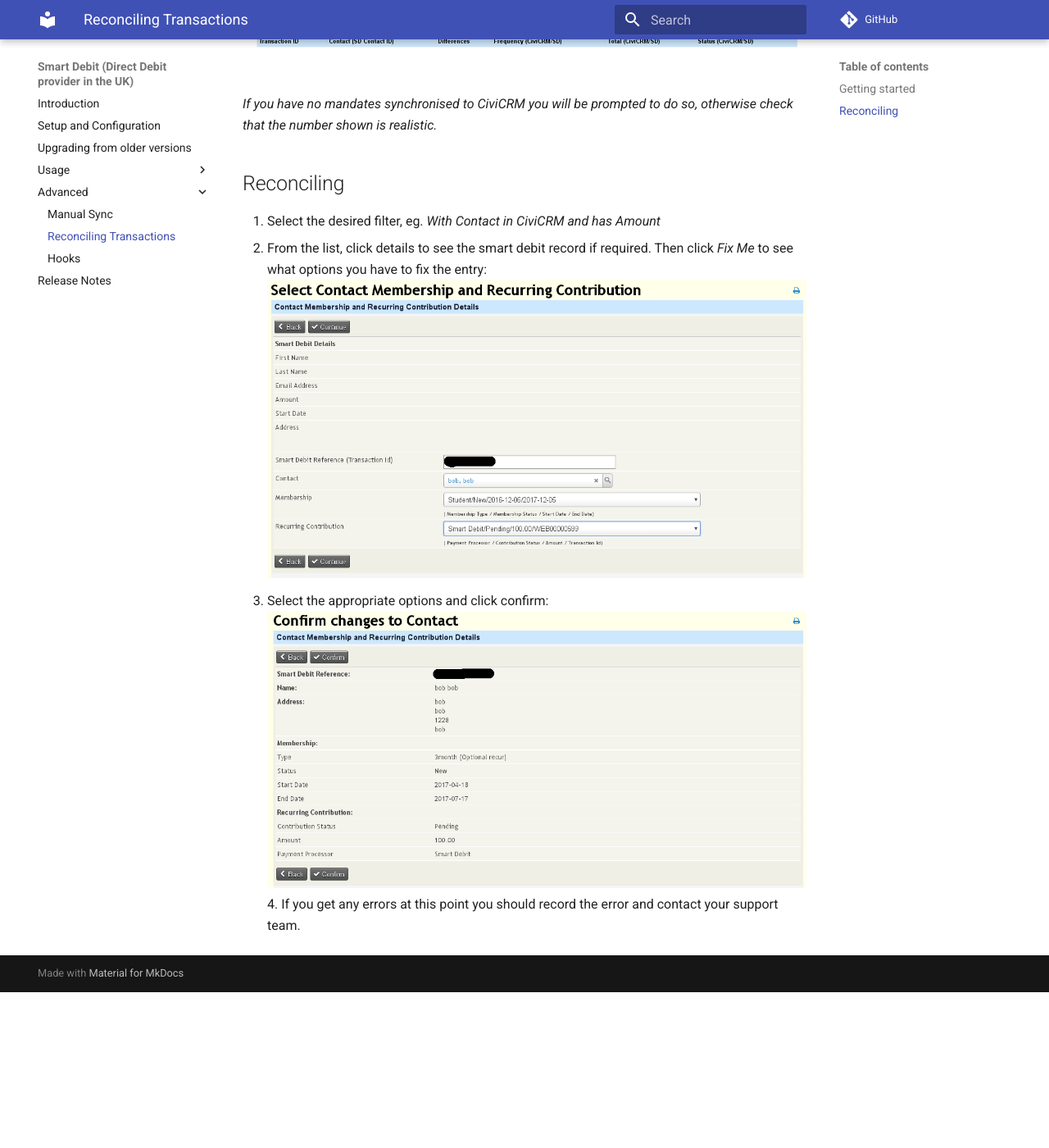
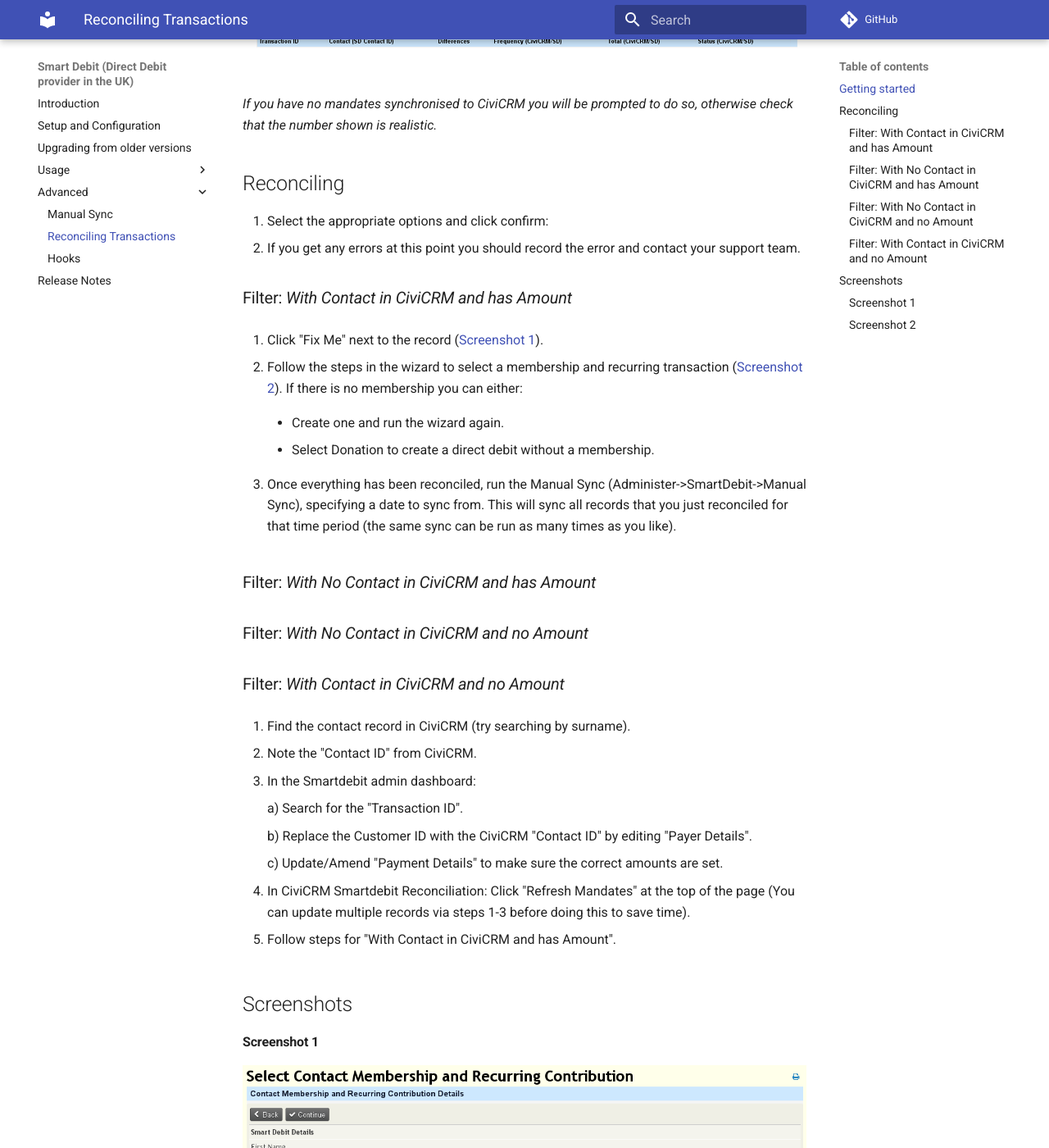
Before and after one commit to mattwire/org.civicrm.smartdebit, an MkDocs documentation site: the page built from docs/reconcile.md, in a window 1280 px wide and 1400 px high, scrolled down 609 px. Shown: the whole window at 82% size. Built offline with MkDocs 1.6.1 and Material for MkDocs 9.7.7, drawn with Linux system fonts in a browser that asks for light colours; comment, search, counter and statistics services are not loaded; old or Windows-style settings are respelled for this version of MkDocs; before the commit the page ends 1819 px from its top, so only the background shows below that; some of the changed text lies outside the part shown.

Commit message:
Update reconciliation docs

```diff
--- a/docs/reconcile.md
+++ b/docs/reconcile.md
@@ -8,8 +8,52 @@ Now you will see a page like this:![reconciliation overview](/images/reconciliat
 _If you have no mandates synchronised to CiviCRM you will be prompted to do so, otherwise check that the number shown is realistic._
 
 ## Reconciling
-1. Select the desired filter, eg. _With Contact in CiviCRM and has Amount_
-2. From the list, click details to see the smart debit record if required. Then click _Fix Me_ to see what options you have to fix the entry:
+
+3. Select the appropriate options and click confirm:
+4. If you get any errors at this point you should record the error and contact your support team.
+
+
+### Filter: _With Contact in CiviCRM and has Amount_
+
+1. Click "Fix Me" next to the record ([Screenshot 1](#screenshot-1)).
+
+2. Follow the steps in the wizard to select a membership and recurring transaction ([Screenshot 2](#screenshot-2)).  If there is no membership you can either:
+
+      - Create one and run the wizard again.
+
+      - Select Donation to create a direct debit without a membership.
+
+3. Once everything has been reconciled, run the Manual Sync (Administer->SmartDebit->Manual Sync), specifying a date to sync from.  This will sync all records that you just reconciled for that time period (the same sync can be run as many times as you like).
+
+
+
+### Filter: _With No Contact in CiviCRM and has Amount_
+### Filter: _With No Contact in CiviCRM and no Amount_
+### Filter: _With Contact in CiviCRM and no Amount_
+
+1. Find the contact record in CiviCRM (try searching by surname).
+
+2. Note the "Contact ID" from CiviCRM.
+
+3. In the Smartdebit admin dashboard:
+
+    a) Search for the "Transaction ID".
+
+    b) Replace the Customer ID with the CiviCRM "Contact ID" by editing "Payer Details".
+
+    c) Update/Amend "Payment Details" to make sure the correct amounts are set.
+
+5. In CiviCRM Smartdebit Reconciliation: Click "Refresh Mandates" at the top of the page (You can update multiple records via steps 1-3 before doing this to save time).
+
+6. Follow steps for "With Contact in CiviCRM and has Amount".
+
+## Screenshots
+#### Screenshot 1
 ![reconciliation select](/images/reconciliation_select.png)
-3. Select the appropriate options and click confirm:
-![reconciliation confirm](/images/reconciliation_confirm.png)4. If you get any errors at this point you should record the error and contact your support team.
+
+Select Membership/Recurring transactions to use for reconciliation.
+
+#### Screenshot 2
+![reconciliation confirm](/images/reconciliation_confirm.png)
+
+Confirm transactions to use for reconciliation.
```
